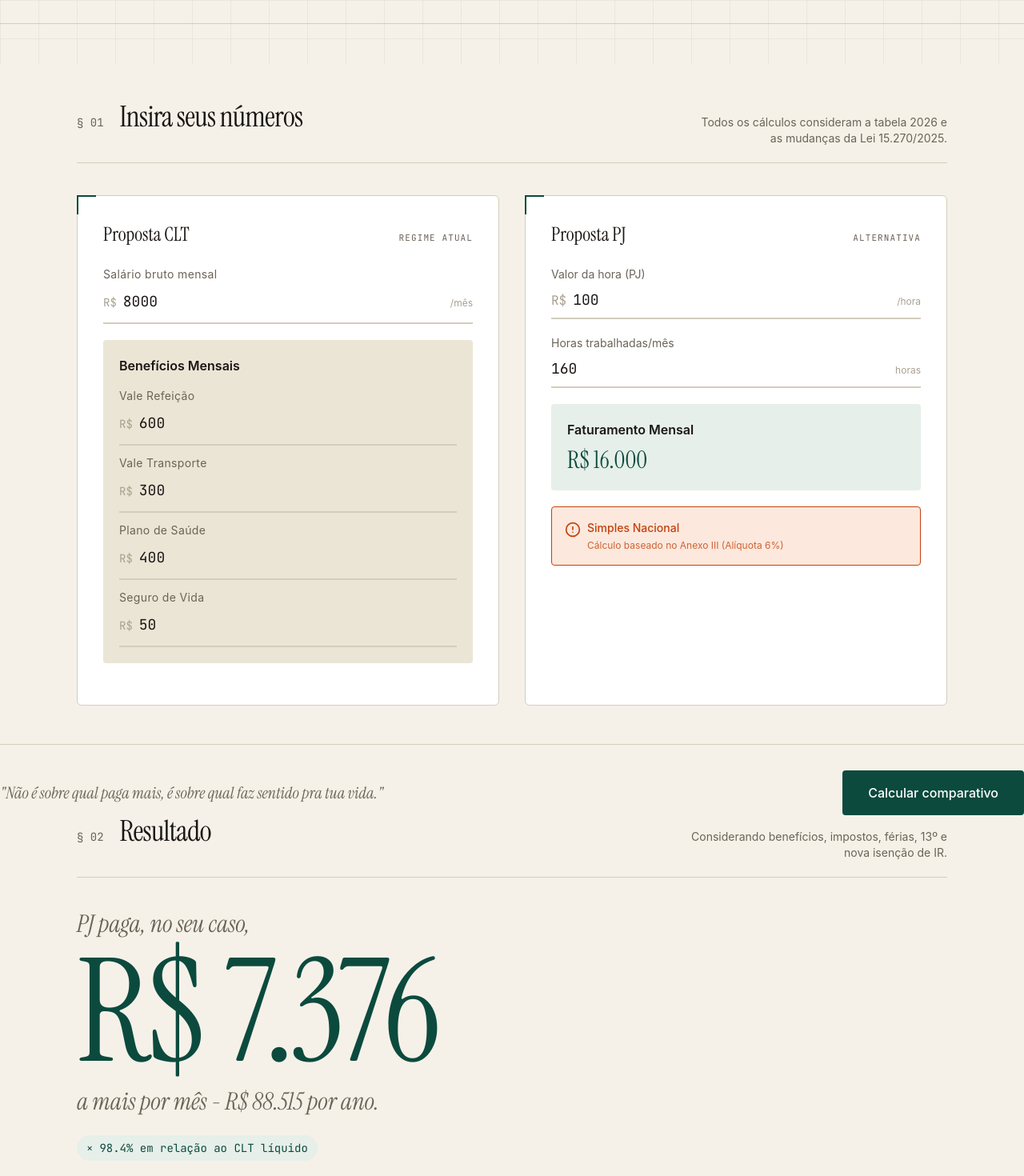
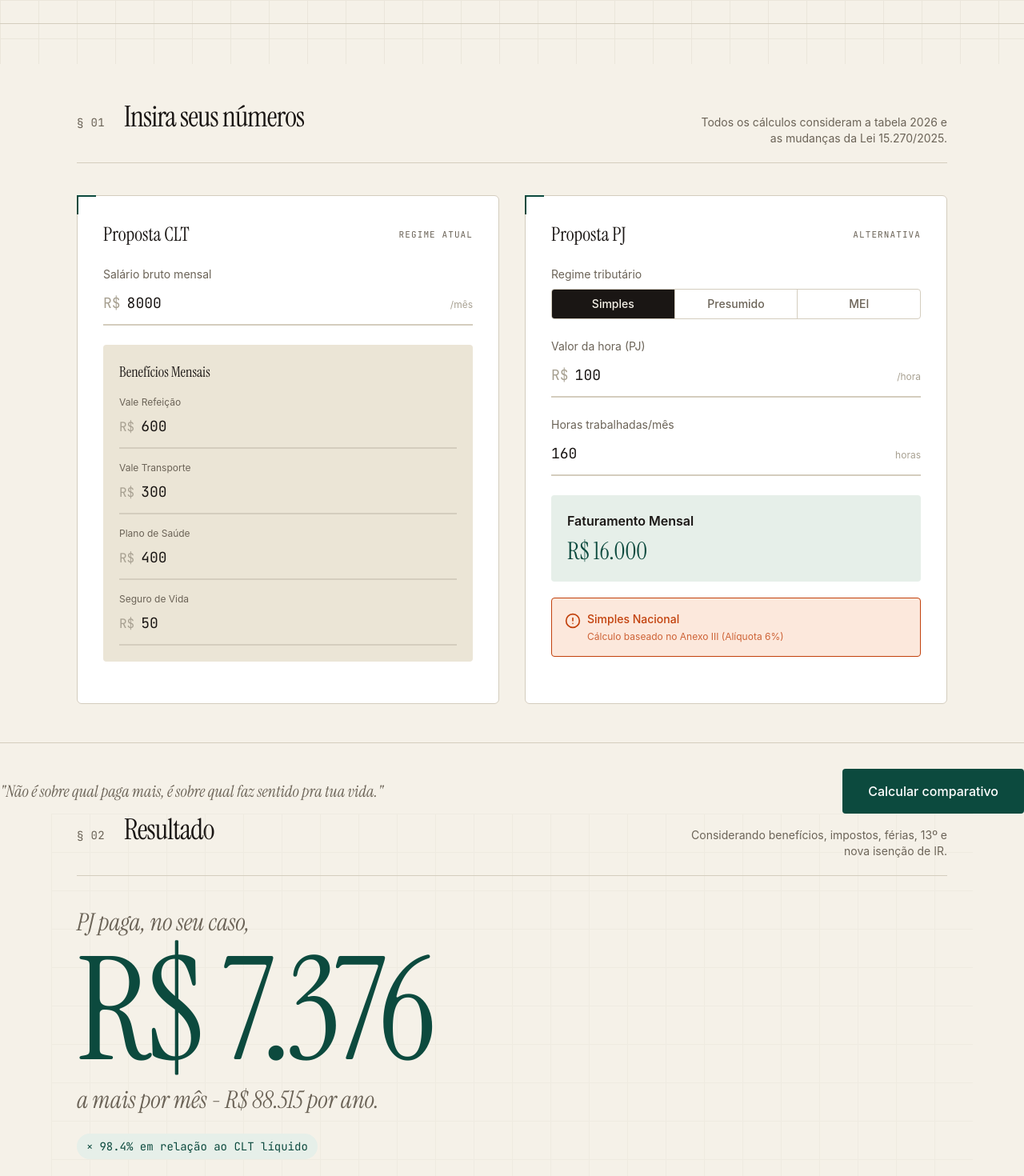
Before and after one commit to RodVerruck/cltvspj, a Next.js app: page / in a window 1280 px wide. Shown: the part 720-2190 px from the top of the page at 80% size. Built offline with nearby package versions, Linux system fonts and the light colour scheme; no server answers.

Commit message:
design: apply premium editorial styling to calculator section

```diff
--- a/pages/index.js
+++ b/pages/index.js
@@ -197,10 +197,10 @@ export default function Home() {
         {/* Calculator Section */}
         <section id="calc" className="border-b border-rule py-16 md:py-24">
           <div className="max-w-6xl mx-auto px-6 md:px-8">
-            <div className="section-head">
-              <span className="section-num">§ 01</span>
-              <h2 className="section-title">Insira seus números</h2>
-              <p className="section-desc">Todos os cálculos consideram a tabela 2026 e as mudanças da Lei 15.270/2025.</p>
+            <div className="flex flex-col md:flex-row md:items-baseline gap-4 md:gap-6 mb-10 pb-5 border-b border-rule">
+              <span className="font-mono text-sm text-ink-muted tracking-wide">§ 01</span>
+              <h2 className="font-display text-3xl md:text-4xl text-ink tracking-tight">Insira seus números</h2>
+              <p className="text-sm text-ink-muted md:max-w-xs md:text-right ml-auto">Todos os cálculos consideram a tabela 2026 e as mudanças da Lei 15.270/2025.</p>
             </div>
 
             <div className="grid grid-cols-1 lg:grid-cols-2 gap-8">
@@ -208,28 +208,27 @@ export default function Home() {
               <div className="bg-white border border-rule rounded-md p-8 relative">
                 <div className="absolute top-0 left-0 w-6 h-6 border-t-2 border-l-2 border-money -translate-x-px -translate-y-px"></div>
 
-                <div className="flex items-baseline justify-between mb-6">
-                  <h3 className="font-display text-2xl text-ink">Proposta CLT</h3>
-                  <span className="font-mono text-[11px] uppercase tracking-widest text-ink-muted">Regime atual</span>
+                <div className="flex items-center gap-2 font-display text-2xl mb-6 text-ink">
+                  Proposta CLT <span className="font-mono text-[11px] text-ink-muted tracking-widest uppercase ml-auto">Regime Atual</span>
                 </div>
 
-                <div className="mb-5">
-                  <label className="field-label">Salário bruto mensal</label>
-                  <div className="input-row">
-                    <span className="input-prefix">R$</span>
+                <div className="mb-6">
+                  <label className="text-sm text-ink-muted mb-2 block">Salário bruto mensal</label>
+                  <div className="flex items-baseline gap-2 border-b-2 border-rule pb-2 transition-colors focus-within:border-money">
+                    <span className="font-mono text-lg text-ink-fade">R$</span>
                     <input
                       type="text"
                       value={salary}
                       onChange={(e) => setSalary(e.target.value)}
-                      className="editorial-input"
+                      className="font-mono text-lg text-ink bg-transparent outline-none flex-1 py-1"
                     />
-                    <span className="input-suffix">/mês</span>
+                    <span className="text-xs text-ink-fade">/mês</span>
                   </div>
                 </div>
 
                 <div className="bg-paper-dark rounded p-5 mb-5">
-                  <h4 className="font-semibold text-ink mb-4">Benefícios Mensais</h4>
-                  <div className="space-y-3">
+                  <h4 className="font-display text-lg text-ink mb-4">Benefícios Mensais</h4>
+                  <div className="space-y-4">
                     {[
                       { key: 'vr', label: 'Vale Refeição' },
                       { key: 'vt', label: 'Vale Transporte' },
@@ -237,14 +236,14 @@ export default function Home() {
                       { key: 'seguroVida', label: 'Seguro de Vida' }
                     ].map(({ key, label }) => (
                       <div key={key}>
-                        <label className="field-label">{label}</label>
-                        <div className="input-row">
-                          <span className="input-prefix">R$</span>
+                        <label className="text-xs text-ink-muted mb-1 block">{label}</label>
+                        <div className="flex items-baseline gap-2 border-b-2 border-rule pb-2 transition-colors focus-within:border-money">
+                          <span className="font-mono text-ink-fade">R$</span>
                           <input
                             type="text"
                             value={benefits[key]}
                             onChange={(e) => setBenefits({ ...benefits, [key]: e.target.value })}
-                            className="editorial-input"
+                            className="font-mono text-lg text-ink bg-transparent outline-none flex-1 py-1"
                           />
                         </div>
                       </div>
@@ -257,35 +256,43 @@ export default function Home() {
               <div className="bg-white border border-rule rounded-md p-8 relative">
                 <div className="absolute top-0 left-0 w-6 h-6 border-t-2 border-l-2 border-money -translate-x-px -translate-y-px"></div>
 
-                <div className="flex items-baseline justify-between mb-6">
-                  <h3 className="font-display text-2xl text-ink">Proposta PJ</h3>
-                  <span className="font-mono text-[11px] uppercase tracking-widest text-ink-muted">Alternativa</span>
+                <div className="flex items-center gap-2 font-display text-2xl mb-6 text-ink">
+                  Proposta PJ <span className="font-mono text-[11px] text-ink-muted tracking-widest uppercase ml-auto">Alternativa</span>
                 </div>
 
-                <div className="mb-5">
-                  <label className="text-sm text-ink-muted mb-1 block">Valor da hora (PJ)</label>
-                  <div className="flex items-baseline gap-2 border-b-2 border-rule pb-1 transition-colors focus-within:border-money">
-                    <span className="font-mono text-ink-fade">R$</span>
+                <div className="mb-6">
+                  <label className="text-sm text-ink-muted mb-2 block">Regime tributário</label>
+                  <div className="flex border border-rule rounded overflow-hidden">
+                    <button type="button" className="flex-1 py-2 text-sm font-medium transition-colors border-r border-rule last:border-r-0 bg-ink text-paper">Simples</button>
+                    <button type="button" className="flex-1 py-2 text-sm font-medium transition-colors border-r border-rule last:border-r-0 text-ink-muted hover:bg-rule/30">Presumido</button>
+                    <button type="button" className="flex-1 py-2 text-sm font-medium transition-colors border-r border-rule last:border-r-0 text-ink-muted hover:bg-rule/30">MEI</button>
+                  </div>
+                </div>
+
+                <div className="mb-6">
+                  <label className="text-sm text-ink-muted mb-2 block">Valor da hora (PJ)</label>
+                  <div className="flex items-baseline gap-2 border-b-2 border-rule pb-2 transition-colors focus-within:border-money">
+                    <span className="font-mono text-lg text-ink-fade">R$</span>
                     <input
                       type="text"
                       value={pjRate}
                       onChange={(e) => setPjRate(e.target.value)}
-                      className="bg-transparent font-mono text-lg text-ink outline-none flex-1 py-1"
+                      className="font-mono text-lg text-ink bg-transparent outline-none flex-1 py-1"
                     />
                     <span className="text-xs text-ink-fade">/hora</span>
                   </div>
                 </div>
 
-                <div className="mb-5">
-                  <label className="text-sm text-ink-muted mb-1 block">Horas trabalhadas/mês</label>
-                  <div className="flex items-baseline gap-2 border-b-2 border-rule pb-1 transition-colors focus-within:border-money">
+                <div className="mb-6">
+                  <label className="text-sm text-ink-muted mb-2 block">Horas trabalhadas/mês</label>
+                  <div className="flex items-baseline gap-2 border-b-2 border-rule pb-2 transition-colors focus-within:border-money">
                     <input
                       type="text"
                       value={hoursPerMonth}
                       onChange={(e) => setHoursPerMonth(e.target.value)}
-                      className="editorial-input"
+                      className="font-mono text-lg text-ink bg-transparent outline-none flex-1 py-1"
                     />
-                    <span className="input-suffix">horas</span>
+                    <span className="text-xs text-ink-fade">horas</span>
                   </div>
                 </div>
 
@@ -322,18 +329,20 @@ export default function Home() {
           <div className="absolute inset-0 bg-grid-pattern opacity-30 pointer-events-none"></div>
 
           <div className="max-w-6xl mx-auto px-6 md:px-8 relative">
-            <div className="section-head">
-              <span className="section-num">§ 02</span>
-              <h2 className="section-title">Resultado</h2>
-              <p className="section-desc">Considerando benefícios, impostos, férias, 13º e nova isenção de IR.</p>
+            <div className="absolute inset-0 opacity-[0.15] pointer-events-none" style={{ backgroundImage: 'linear-gradient(var(--rule) 1px, transparent 1px), linear-gradient(90deg, var(--rule) 1px, transparent 1px)', backgroundSize: '48px 48px' }}></div>
+
+            <div className="flex flex-col md:flex-row md:items-baseline gap-4 md:gap-6 mb-10 pb-5 border-b border-rule">
+              <span className="font-mono text-sm text-ink-muted tracking-wide">§ 02</span>
+              <h2 className="font-display text-3xl md:text-4xl text-ink tracking-tight">Resultado</h2>
+              <p className="text-sm text-ink-muted md:max-w-xs md:text-right ml-auto">Considerando benefícios, impostos, férias, 13º e nova isenção de IR.</p>
             </div>
 
             {/* HERO NUMBER */}
-            <div className="mb-12">
+            <div className="mb-12 relative">
               <span className="font-display italic text-2xl md:text-3xl text-ink-muted block mb-2">
                 {pj.net > clt.net ? 'PJ paga, no seu caso,' : 'CLT paga, no seu caso,'}
               </span>
-              <span className={`font-display text-[clamp(80px,14vw,200px)] leading-[0.9] tracking-tight ${pj.net > clt.net ? 'text-money' : 'text-hot'
+              <span className={`font-display text-[clamp(80px,14vw,200px)] leading-[0.9] tracking-[-0.03em] ${pj.net > clt.net ? 'text-money' : 'text-hot'
                 } block my-3`}>
                 R$ {Math.abs(pj.net - clt.net).toLocaleString('pt-BR', { minimumFractionDigits: 0, maximumFractionDigits: 0 })}
               </span>
@@ -355,7 +364,7 @@ export default function Home() {
             </div>
 
             {/* COMPARE */}
-            <div className="result-compare grid md:grid-cols-[1fr_auto_1fr] gap-8 pt-12 border-t border-rule items-start">
+            <div className="grid grid-cols-1 md:grid-cols-[1fr_1px_1fr] gap-8 mt-16 pt-12 border-t border-rule items-start relative">
               <div className={pj.net <= clt.net ? 'md:order-1' : ''}>
                 <div className="font-mono text-xs uppercase tracking-[0.12em] text-ink-muted mb-3">Como CLT</div>
                 <div className={`font-display text-5xl md:text-6xl leading-none mb-2 tracking-editorial ${clt.net >= pj.net ? 'text-money' : 'text-ink'
@@ -365,7 +374,7 @@ export default function Home() {
                 <div className="text-sm text-ink-muted">líquido + benefícios, já com Lei 15.270</div>
               </div>
 
-              <div className="w-px bg-rule hidden md:block"></div>
+              <div className="hidden md:block w-full h-full min-h-[120px] bg-rule"></div>
 
               <div className={pj.net <= clt.net ? 'md:order-0' : ''}>
                 <div className="font-mono text-xs uppercase tracking-[0.12em] text-ink-muted mb-3">Como PJ</div>
@@ -462,7 +471,7 @@ export default function Home() {
                       <a
                         href="/go/contabilizei"
                         rel="sponsored nofollow"
-                        className="inline-flex items-center gap-2.5 bg-paper text-money hover:bg-hot hover:text-paper px-7 py-4 rounded font-medium transition-all hover:-translate-y-px"
+                        className="inline-flex items-center gap-2.5 bg-paper text-money hover:bg-hot hover:text-paper px-6 py-3 rounded font-medium transition-all"
                       >
                         Conhecer Contabilizei
                         <span>×</span>
@@ -472,18 +481,18 @@ export default function Home() {
                       </p>
                     </div>
 
-                    <div className="md:pl-12 md:border-l border-paper/20">
-                      <div className="flex justify-between items-baseline py-3 border-b border-paper/10 font-mono text-sm text-paper/75">
+                    <div className="flex flex-col gap-4 pl-0 md:pl-12 md:border-l border-paper/20">
+                      <div className="flex justify-between items-baseline border-b border-paper/10 pb-3">
                         <span className="font-display text-lg italic text-paper">Contabilizei</span>
-                        <span className="text-paper/60">a partir de R$ 89/mês</span>
+                        <span className="font-mono text-sm text-paper/60">a partir de R$ 89/mês</span>
                       </div>
-                      <div className="flex justify-between items-baseline py-3 border-b border-paper/10 font-mono text-sm text-paper/75">
+                      <div className="flex justify-between items-baseline border-b border-paper/10 pb-3">
                         <span className="font-display text-lg italic text-paper">Agilize</span>
-                        <span className="text-paper/60">a partir de R$ 99/mês</span>
+                        <span className="font-mono text-sm text-paper/60">a partir de R$ 99/mês</span>
                       </div>
-                      <div className="flex justify-between items-baseline py-3 font-mono text-sm text-paper/75">
+                      <div className="flex justify-between items-baseline">
                         <span className="font-display text-lg italic text-paper">Conube</span>
-                        <span className="text-paper/60">a partir de R$ 79/mês</span>
+                        <span className="font-mono text-sm text-paper/60">a partir de R$ 79/mês</span>
                       </div>
                     </div>
                   </div>
@@ -512,20 +521,20 @@ export default function Home() {
         </section>
 
         {/* Info Section */}
-        <section className="max-w-5xl mx-auto px-4 py-12 border-t border-gray-200">
-          <h3 className="font-serif text-2xl font-normal text-gray-900 mb-6 text-center">Pontos Importantes</h3>
+        <section className="max-w-5xl mx-auto px-4 py-12 border-t border-rule">
+          <h3 className="font-display text-2xl text-ink mb-6 text-center">Pontos Importantes</h3>
           <div className="grid md:grid-cols-3 gap-6">
-            <div className="bg-white rounded-xl p-6 border border-gray-200">
-              <h4 className="font-semibold text-gray-900 mb-2">CLT tem estabilidade</h4>
-              <p className="text-sm text-gray-500 leading-relaxed">FGTS, férias remuneradas, 13º salário e direitos trabalhistas garantidos</p>
+            <div className="bg-white rounded-xl p-6 border border-rule">
+              <h4 className="font-display text-lg text-ink mb-2">CLT tem estabilidade</h4>
+              <p className="text-sm text-ink-muted leading-relaxed">FGTS, férias remuneradas, 13º salário e direitos trabalhistas garantidos</p>
             </div>
-            <div className="bg-white rounded-xl p-6 border border-gray-200">
-              <h4 className="font-semibold text-gray-900 mb-2">PJ tem mais lucro líquido</h4>
-              <p className="text-sm text-gray-500 leading-relaxed">Mas você precisa pagar seu próprio plano de saúde, aposentadoria e não tem férias pagas</p>
+            <div className="bg-white rounded-xl p-6 border border-rule">
+              <h4 className="font-display text-lg text-ink mb-2">PJ tem mais lucro líquido</h4>
+              <p className="text-sm text-ink-muted leading-relaxed">Mas você precisa pagar seu próprio plano de saúde, aposentadoria e não tem férias pagas</p>
             </div>
-            <div className="bg-white rounded-xl p-6 border border-gray-200">
-              <h4 className="font-semibold text-gray-900 mb-2">Considere sua situação</h4>
-              <p className="text-sm text-gray-500 leading-relaxed">Avalie segurança x ganhos, momento de vida e planejamento financeiro</p>
+            <div className="bg-white rounded-xl p-6 border border-rule">
+              <h4 className="font-display text-lg text-ink mb-2">Considere sua situação</h4>
+              <p className="text-sm text-ink-muted leading-relaxed">Avalie segurança x ganhos, momento de vida e planejamento financeiro</p>
             </div>
           </div>
         </section>
```
